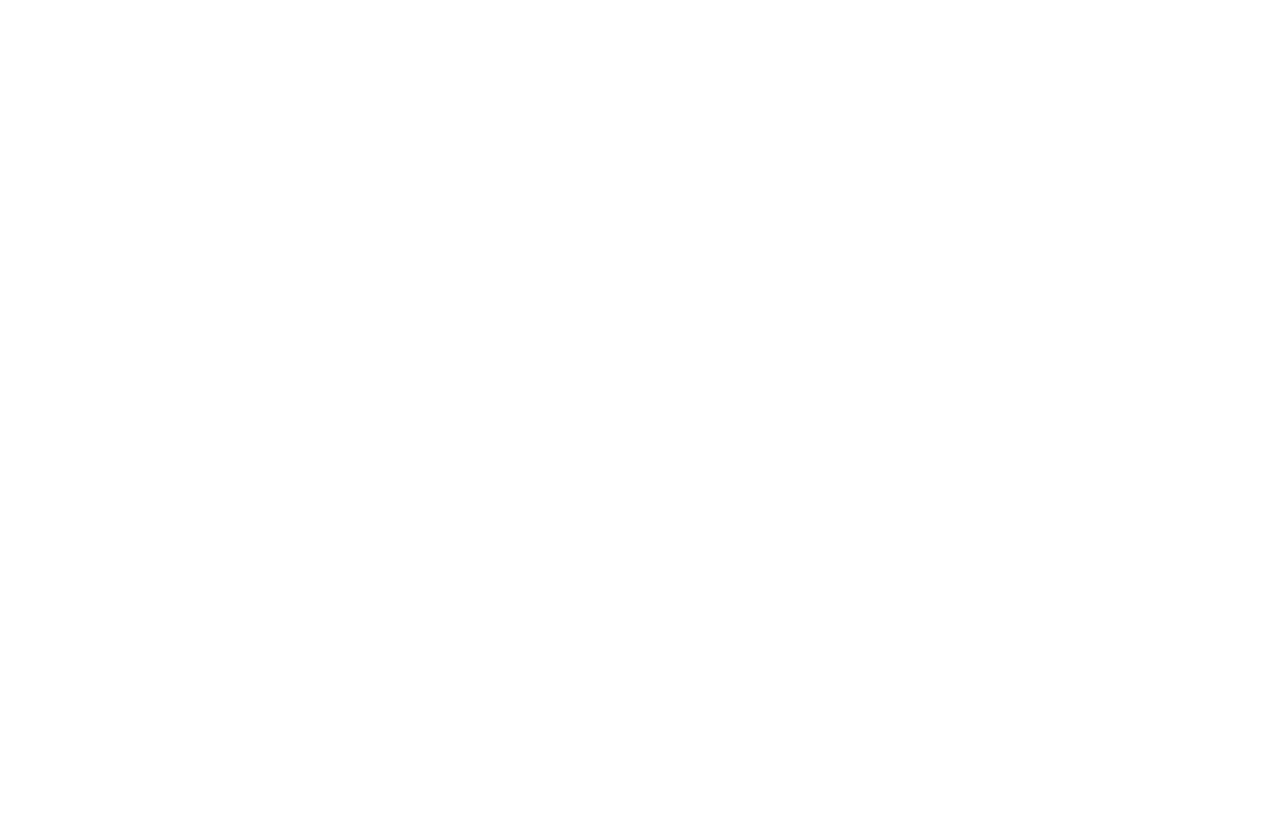
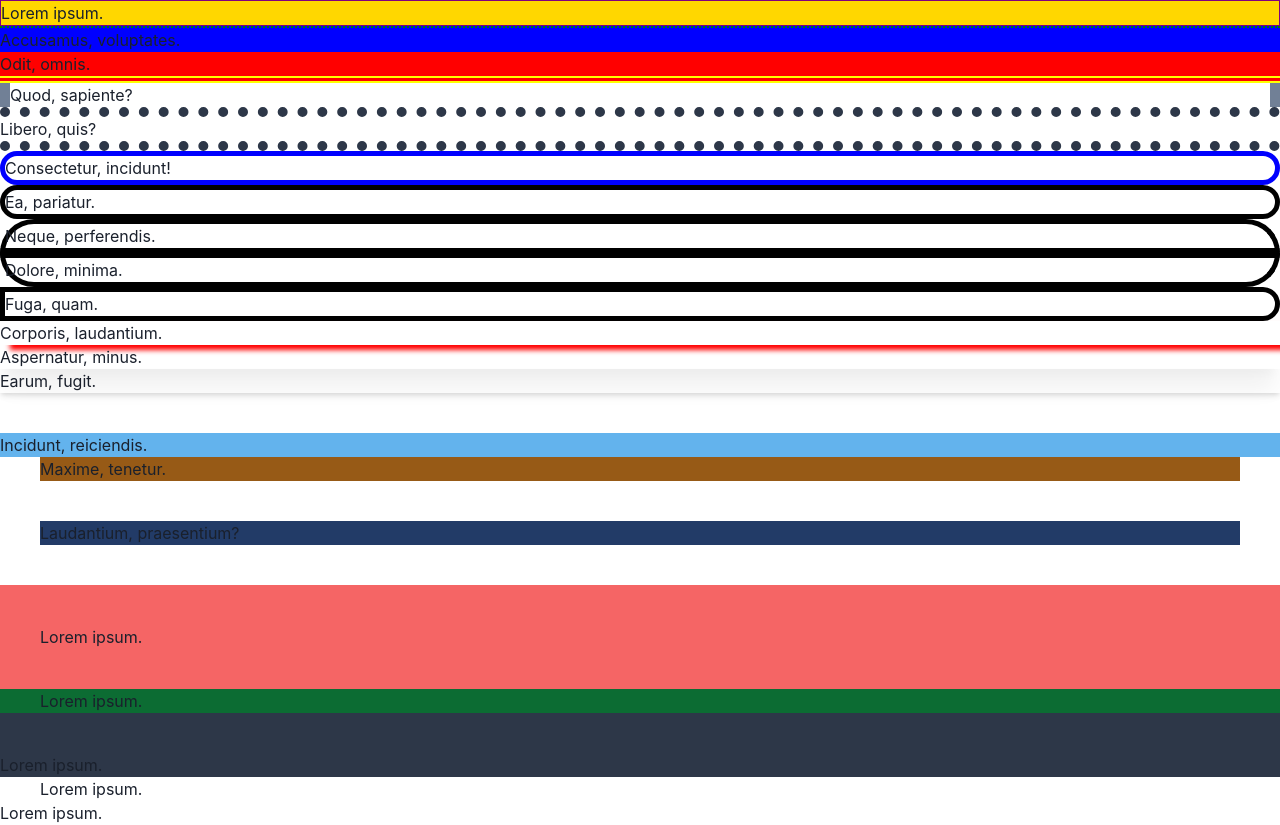
Before and after one commit to CHOHUNE/react20231031, a React (Create React App) app: page / in a window 1280 px wide. Before the commit the page ends 800 px from the top, so only its background shows below. Built offline with nearby package versions, Linux system fonts and the light colour scheme.

Commit message:
차쿠라를 이용한 패딩,마진 실습

```diff
--- a/src/App.js
+++ b/src/App.js
@@ -1,7 +1,67 @@
 import { Box } from "@chakra-ui/react";
 
 function App() {
-  return <></>;
+  return (
+    <>
+      <Box bg={"gold"} border={"1px solid purple"}>
+        Lorem ipsum.
+      </Box>
+      <Box bg={"blue"} borderTop={"2px dotted green"}>
+        Accusamus, voluptates.
+      </Box>
+      <Box bg={"red"} borderBottom={"7px double yellow"}>
+        Odit, omnis.
+      </Box>
+      <Box borderX={"10px solid"} borderColor={"gray.500"}>
+        Quod, sapiente?
+      </Box>
+      <Box borderY={"10px dotted"} borderColor={"gray.700"}>
+        Libero, quis?
+      </Box>
+      <Box border={"5px solid blue"} borderRadius={"30px"}>
+        Consectetur, incidunt!
+      </Box>
+      <Box border={"5px solid black"} borderRadius={50}>
+        Ea, pariatur.
+      </Box>
+      <Box border={"5px solid black "} borderTopRadius={50}>
+        Neque, perferendis.
+      </Box>
+      <Box border={"5px solid black"} borderBottomRadius={50}>
+        Dolore, minima.
+      </Box>
+      <Box border={"5px solid black"} borderRightRadius={50}>
+        Fuga, quam.
+      </Box>
+      <Box shadow={"10px 5px 5px red"}>Corporis, laudantium.</Box>
+      <Box shadow={"xl "}>Aspernatur, minus.</Box>
+      <Box shadow={"md"}>Earum, fugit.</Box>
+      <Box bg={"blue.300"} mt={10}>
+        Incidunt, reiciendis.
+      </Box>
+      <Box bg={"yellow.700"} mx={10}>
+        Maxime, tenetur.
+      </Box>
+      <Box bg={"facebook.800"} m={10}>
+        Laudantium, praesentium?
+      </Box>
+      <Box bg={"red.400"} p={10}>
+        Lorem ipsum.
+      </Box>
+      <Box bg={"whatsapp.700"} px={10}>
+        Lorem ipsum.
+      </Box>
+      <Box bg={"gray.700"} pt={10}>
+        Lorem ipsum.
+      </Box>
+      <Box bg={"whiteAlpha.700"} pl={10}>
+        Lorem ipsum.
+      </Box>
+      <Box bg={"violet.600"} pr={10}>
+        Lorem ipsum.
+      </Box>
+    </>
+  );
 }
 
 export default App;
```
